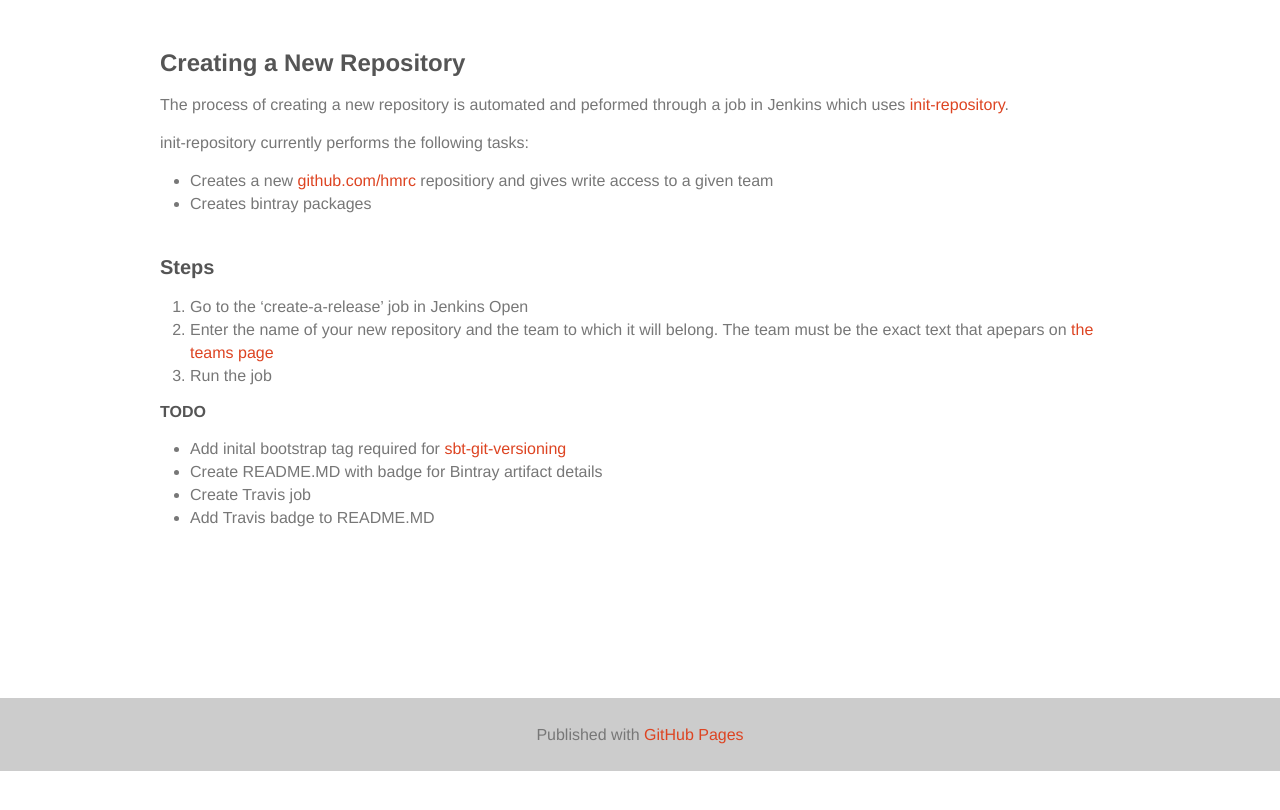
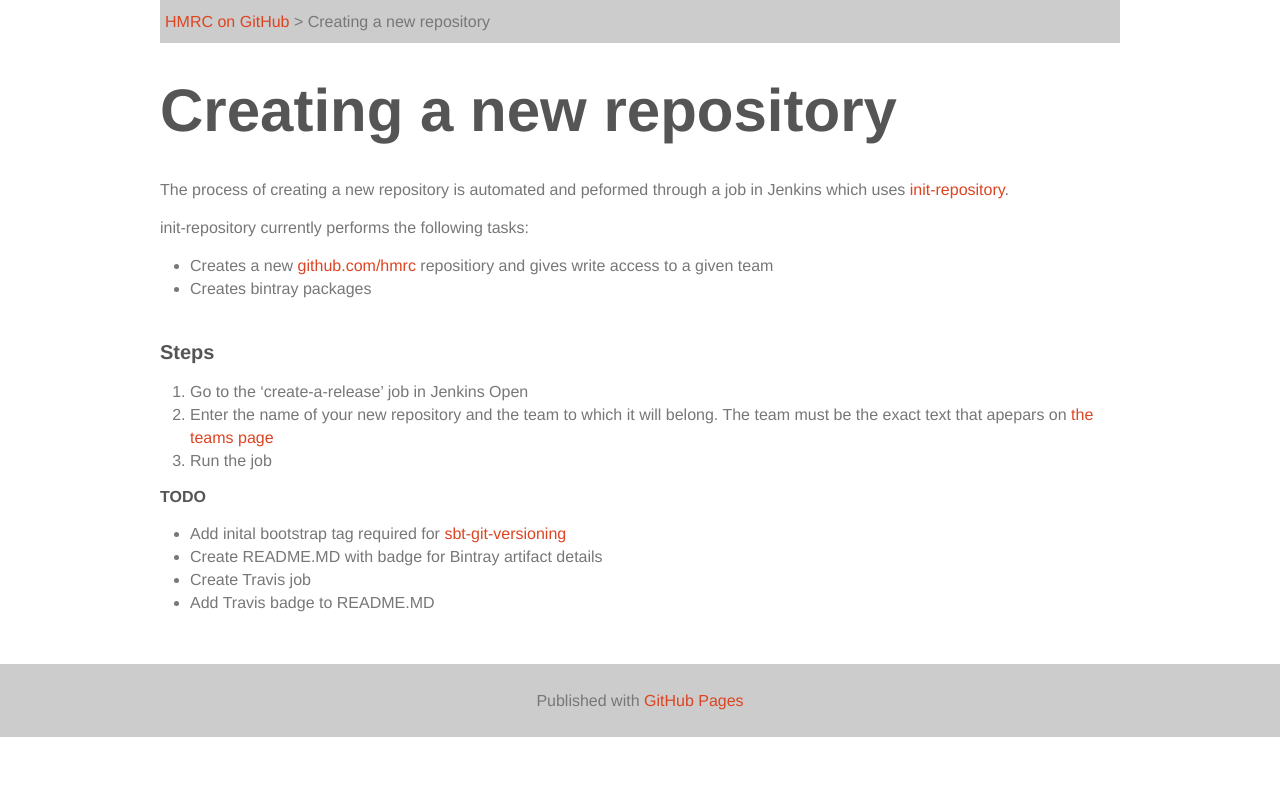
Before and after one commit to hmrc/hmrc.github.io, a Jekyll site: the page built from pages/creating-a-new-repository.md, in a window 1280 px wide. Shown: the top 810 px of the page. Built offline with Jekyll 4.4.1, drawn with Linux system fonts in a browser that asks for light colours; nearby versions of some CDN libraries; some of the changed lines change nothing that is shown.

Commit message:
added the Creating a New Repository page to the correct template so it appears in the development documents list

```diff
--- a/pages/creating-a-new-repository.md
+++ b/pages/creating-a-new-repository.md
@@ -1,7 +1,8 @@
 ---
+title: Creating a new repository
+layout: page
 ---
 
-## Creating a New Repository
 The process of creating a new repository is automated and peformed through a job in Jenkins which uses [init-repository](https://github.com/hmrc/init-repository).
 
 init-repository currently performs the following tasks:
```
